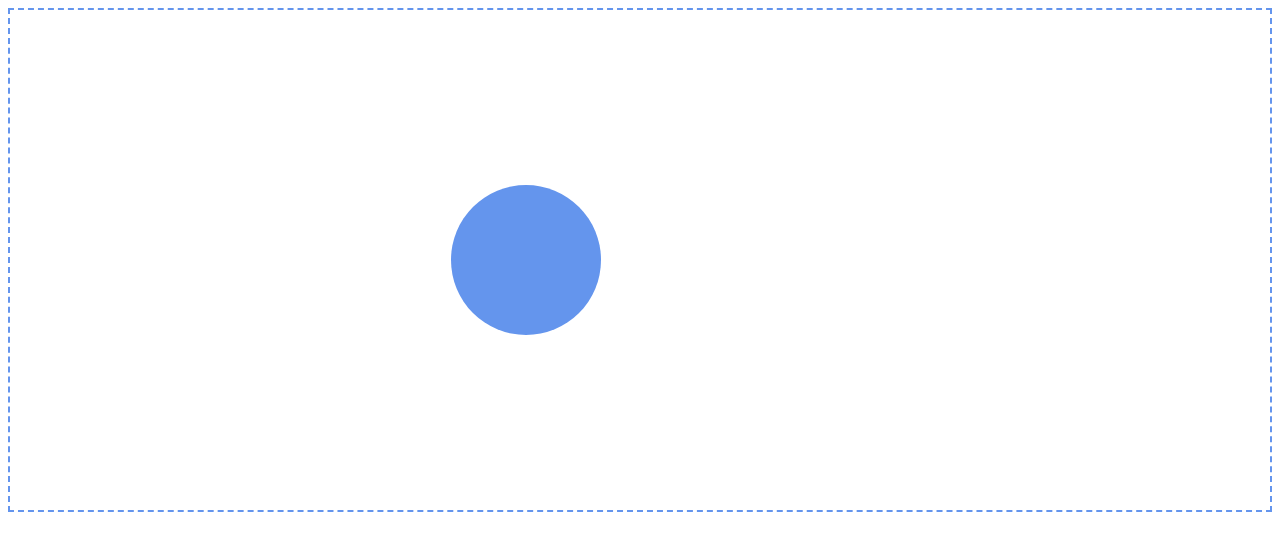
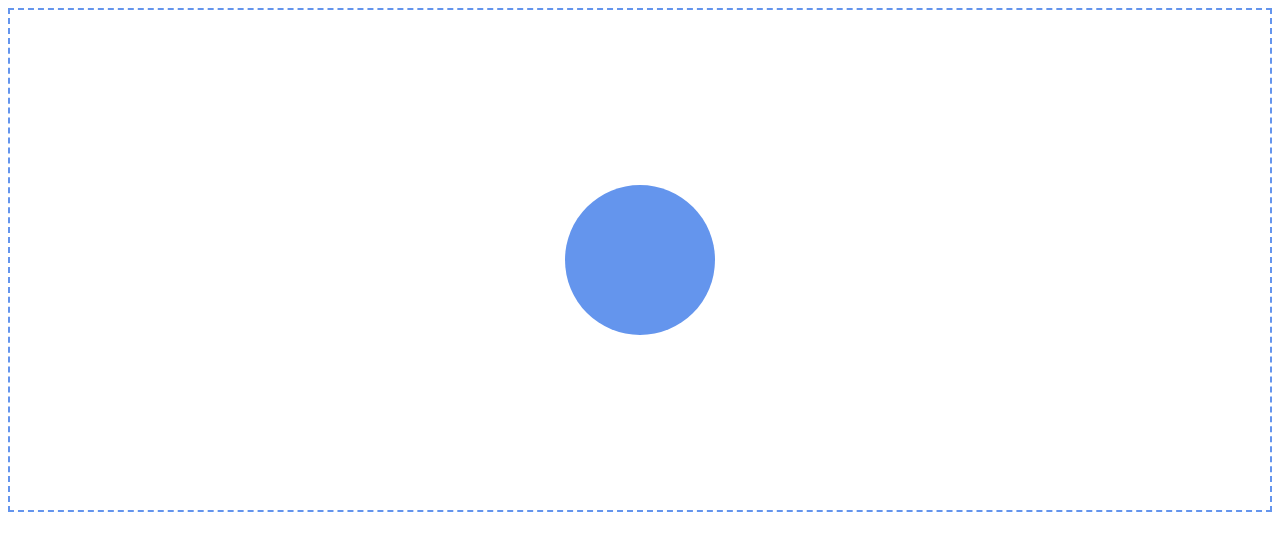
Before and after one commit to dan-cummings/position-challenge, a plain HTML site: page index.html in a window 1280 px wide. Drawn offline with Linux system fonts and the light colour scheme.

Commit message:
Negative margins

```diff
--- a/style.css
+++ b/style.css
@@ -5,8 +5,10 @@
 
 .circle{
     position: relative;
-    left: 35%;
-    top: 35%;
+    left: 50%;
+    top: 50%;
+    margin-left: -75px;
+    margin-top: -75px;
     background-color: cornflowerblue;
     width: 150px;
     height: 150px;
```
